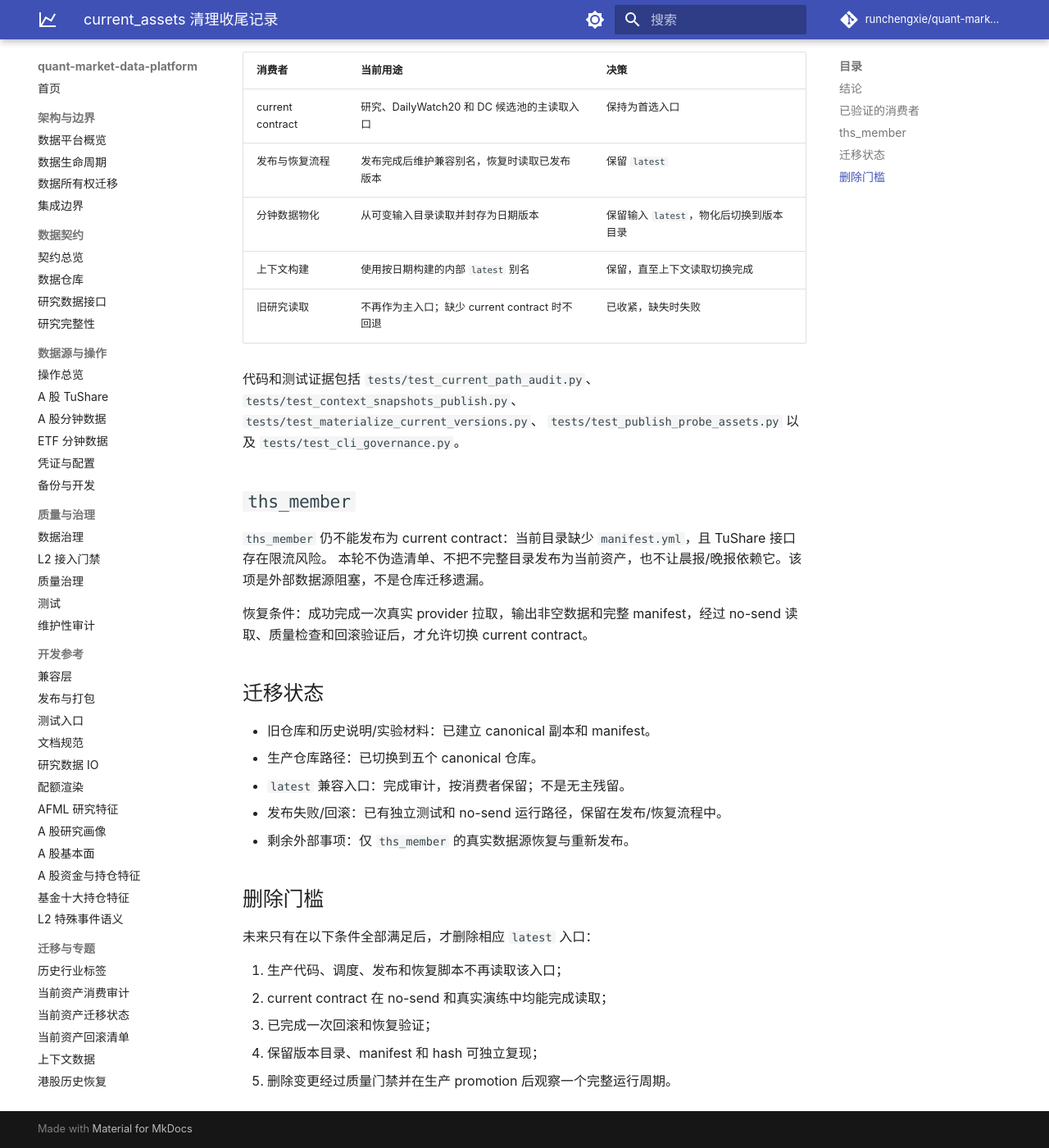
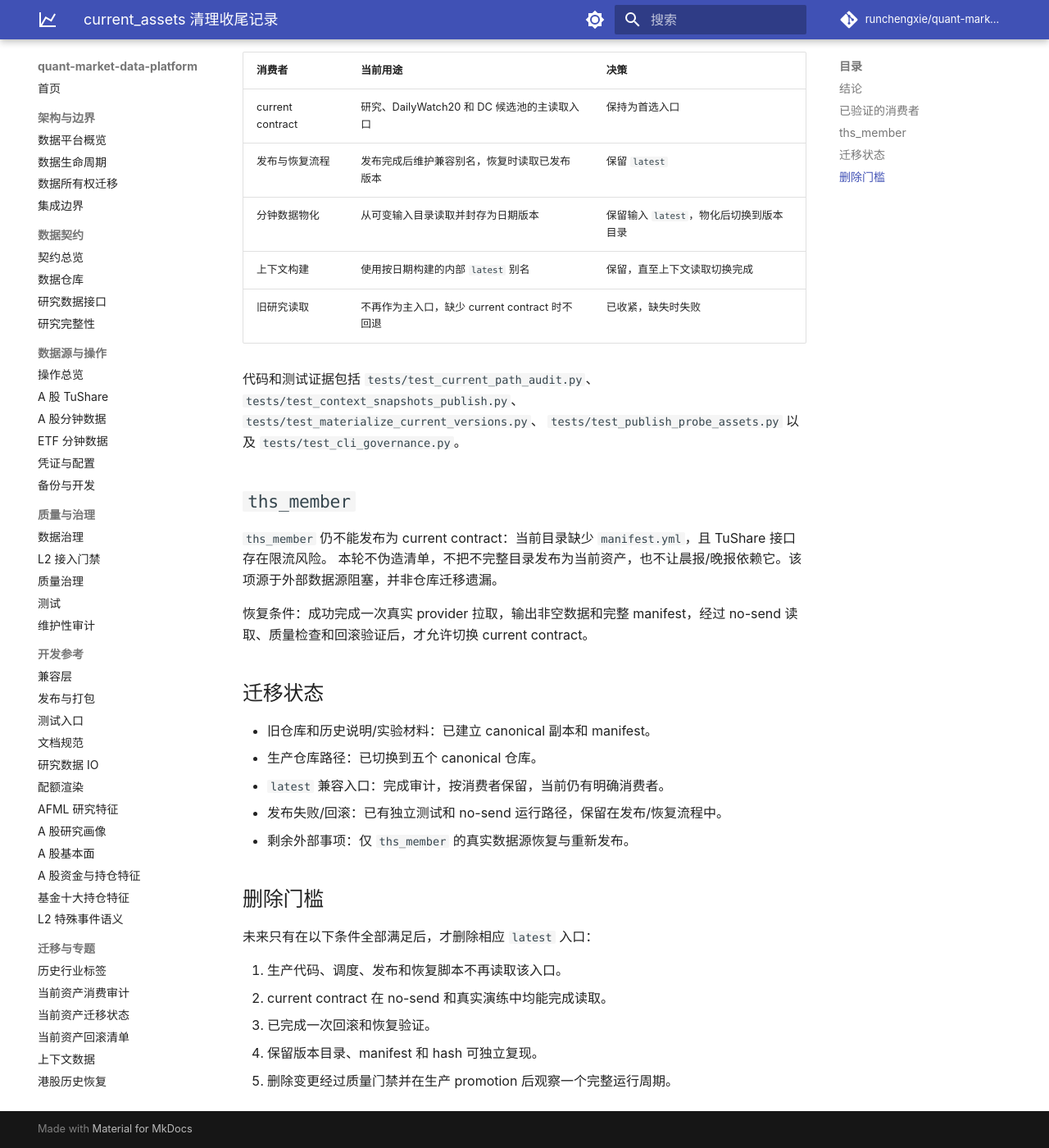
Before and after one commit to runchengxie/quant-market-data-platform, an MkDocs documentation site: the page built from docs/migration/current-assets-closeout-20260918.md, in a window 1280 px wide and 1400 px high, scrolled down 401 px. Shown: the whole window at 82% size. Built offline with MkDocs 1.6.1 and Material for MkDocs 9.7.7, drawn with Linux system fonts in a browser that asks for light colours; comment, search, counter and statistics services are not loaded; some of the changed text lies outside the part shown.

Commit message:
docs: satisfy active governance style gate

```diff
--- a/docs/migration/current-assets-closeout-20260918.md
+++ b/docs/migration/current-assets-closeout-20260918.md
@@ -5,7 +5,7 @@
 ## 结论
 
 本轮完成了 current-assets 兼容层的代码、调度、发布和恢复读取审计。
-没有发现可以安全删除而不改变生产语义的 `latest` 入口，因此不删除这些入口；它们不是旧仓库迁移残留，而是当前数据平台仍在使用的操作契约。
+没有发现可以安全删除且不会改变生产语义的 `latest` 入口，因此保留这些入口。它们属于当前数据平台仍在使用的操作契约，不属于旧仓库迁移残留。
 
 ## 已验证的消费者
 
@@ -15,7 +15,7 @@
 | 发布与恢复流程 | 发布完成后维护兼容别名，恢复时读取已发布版本 | 保留 `latest` |
 | 分钟数据物化 | 从可变输入目录读取并封存为日期版本 | 保留输入 `latest`，物化后切换到版本目录 |
 | 上下文构建 | 使用按日期构建的内部 `latest` 别名 | 保留，直至上下文读取切换完成 |
-| 旧研究读取 | 不再作为主入口；缺少 current contract 时不回退 | 已收紧，缺失时失败 |
+| 旧研究读取 | 不再作为主入口，缺少 current contract 时不回退 | 已收紧，缺失时失败 |
 
 代码和测试证据包括 `tests/test_current_path_audit.py`、
 `tests/test_context_snapshots_publish.py`、`tests/test_materialize_current_versions.py`、
@@ -24,7 +24,7 @@
 ## `ths_member`
 
 `ths_member` 仍不能发布为 current contract：当前目录缺少 `manifest.yml`，且 TuShare 接口存在限流风险。
-本轮不伪造清单、不把不完整目录发布为当前资产，也不让晨报/晚报依赖它。该项是外部数据源阻塞，不是仓库迁移遗漏。
+本轮不伪造清单，不把不完整目录发布为当前资产，也不让晨报/晚报依赖它。该项源于外部数据源阻塞，并非仓库迁移遗漏。
 
 恢复条件：成功完成一次真实 provider 拉取，输出非空数据和完整 manifest，经过 no-send 读取、质量检查和回滚验证后，才允许切换 current contract。
 
@@ -32,7 +32,7 @@
 
 - 旧仓库和历史说明/实验材料：已建立 canonical 副本和 manifest。
 - 生产仓库路径：已切换到五个 canonical 仓库。
-- `latest` 兼容入口：完成审计，按消费者保留；不是无主残留。
+- `latest` 兼容入口：完成审计，按消费者保留，当前仍有明确消费者。
 - 发布失败/回滚：已有独立测试和 no-send 运行路径，保留在发布/恢复流程中。
 - 剩余外部事项：仅 `ths_member` 的真实数据源恢复与重新发布。
 
@@ -40,8 +40,8 @@
 
 未来只有在以下条件全部满足后，才删除相应 `latest` 入口：
 
-1. 生产代码、调度、发布和恢复脚本不再读取该入口；
-2. current contract 在 no-send 和真实演练中均能完成读取；
-3. 已完成一次回滚和恢复验证；
-4. 保留版本目录、manifest 和 hash 可独立复现；
+1. 生产代码、调度、发布和恢复脚本不再读取该入口。
+2. current contract 在 no-send 和真实演练中均能完成读取。
+3. 已完成一次回滚和恢复验证。
+4. 保留版本目录、manifest 和 hash 可独立复现。
 5. 删除变更经过质量门禁并在生产 promotion 后观察一个完整运行周期。
```
Also changed, not shown: docs/migration/current-assets-migration-status.md (+1 -1 lines), docs/migration/legacy-materials/quant-market-data-platform-archive/scripts/systemd/README.md (+1 -1 lines).
